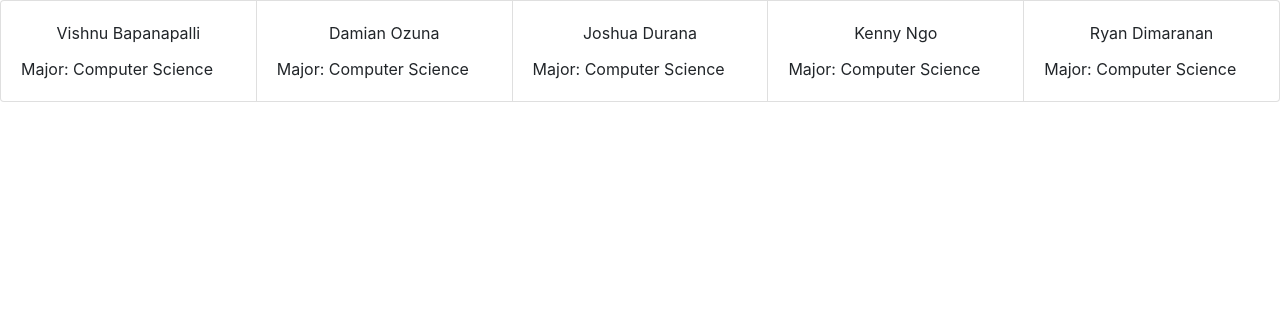
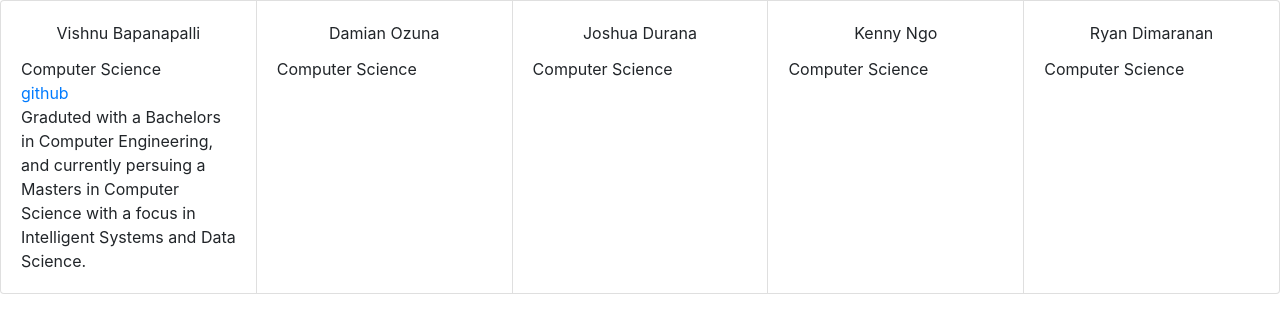
Before and after one commit to vishnubapana/Stock-Prediction-App, a React (Create React App) app in the folder frontend/: page / in a window 1280 px wide. Shown: the top 332 px of the page. Built offline with nearby package versions, Linux system fonts and the light colour scheme.

Commit message:
Updated Team.js

```diff
--- a/frontend/src/components/LandingPage/Team.js
+++ b/frontend/src/components/LandingPage/Team.js
@@ -2,37 +2,46 @@ import React from 'react';
 import {
   Card, CardTitle, CardText, CardGroup, CardBody
 } from 'reactstrap';
+
 const Team = (props) => {
   return (
     <CardGroup>
       <Card>
         <CardBody>
           <CardTitle>Vishnu Bapanapalli</CardTitle>
-          <CardText align='left'>Major: Computer Science</CardText>
+          <CardText align='left'>Computer Science
+          <br/>
+            <a href='https://github.com/vishnubapana'>github</a>
+          <br/>
+            <CardText align='left'>Graduted with a Bachelors in Computer Engineering,
+            and currently persuing a Masters in Computer Science with a focus in
+            Intelligent Systems and Data Science.</CardText>
+            </CardText>
         </CardBody>
       </Card>
       <Card>
         <CardBody>
           <CardTitle>Damian Ozuna</CardTitle>
-          <CardText align='left'>Major: Computer Science</CardText>
+          <CardText align='left'>Computer Science</CardText>
+          <br/>
         </CardBody>
       </Card>
       <Card>
         <CardBody>
           <CardTitle>Joshua Durana</CardTitle>
-          <CardText align='left'>Major: Computer Science</CardText>
+          <CardText align='left'>Computer Science</CardText>
         </CardBody>
       </Card>
       <Card>
         <CardBody>
           <CardTitle>Kenny Ngo</CardTitle>
-          <CardText align='left'>Major: Computer Science</CardText>
+          <CardText align='left'>Computer Science</CardText>
         </CardBody>
       </Card>
       <Card>
         <CardBody>
           <CardTitle>Ryan Dimaranan</CardTitle>
-          <CardText align='left'>Major: Computer Science</CardText>
+          <CardText align='left'>Computer Science</CardText>
         </CardBody>
       </Card>
     </CardGroup>
```
